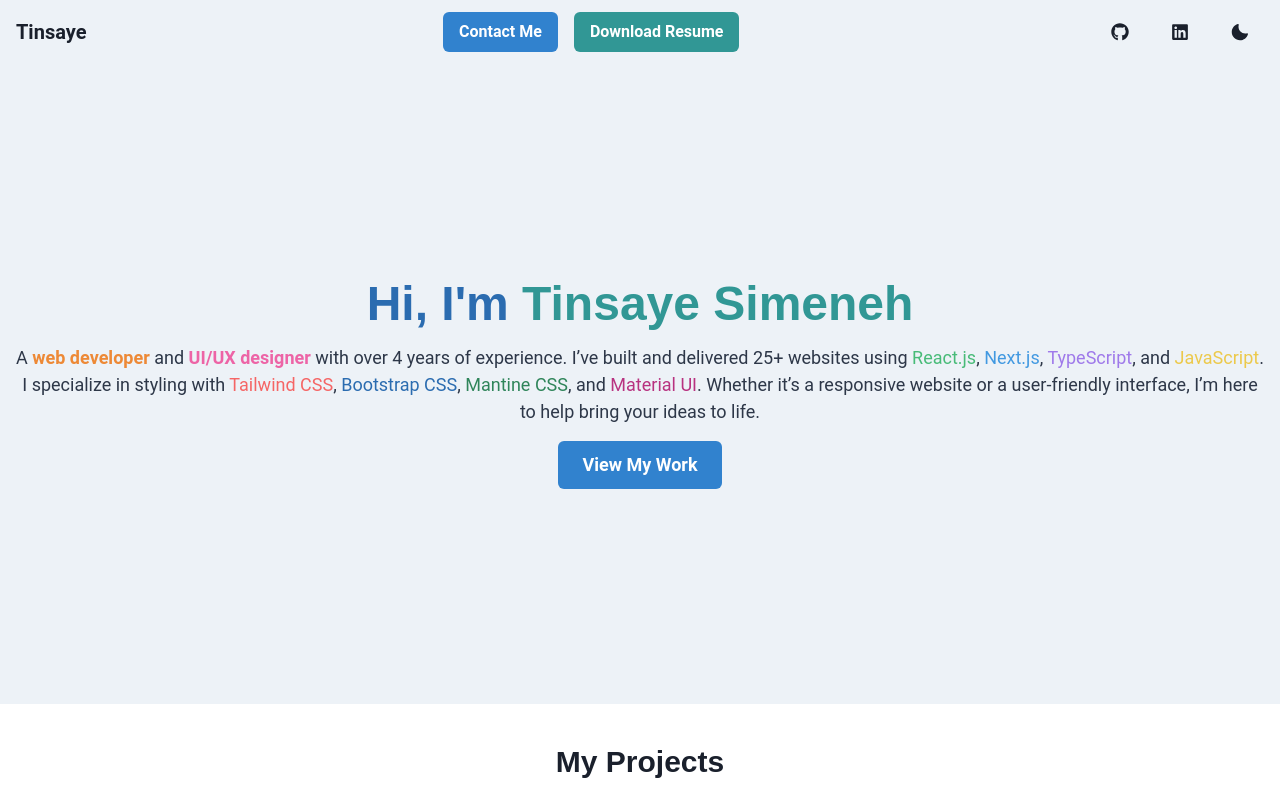
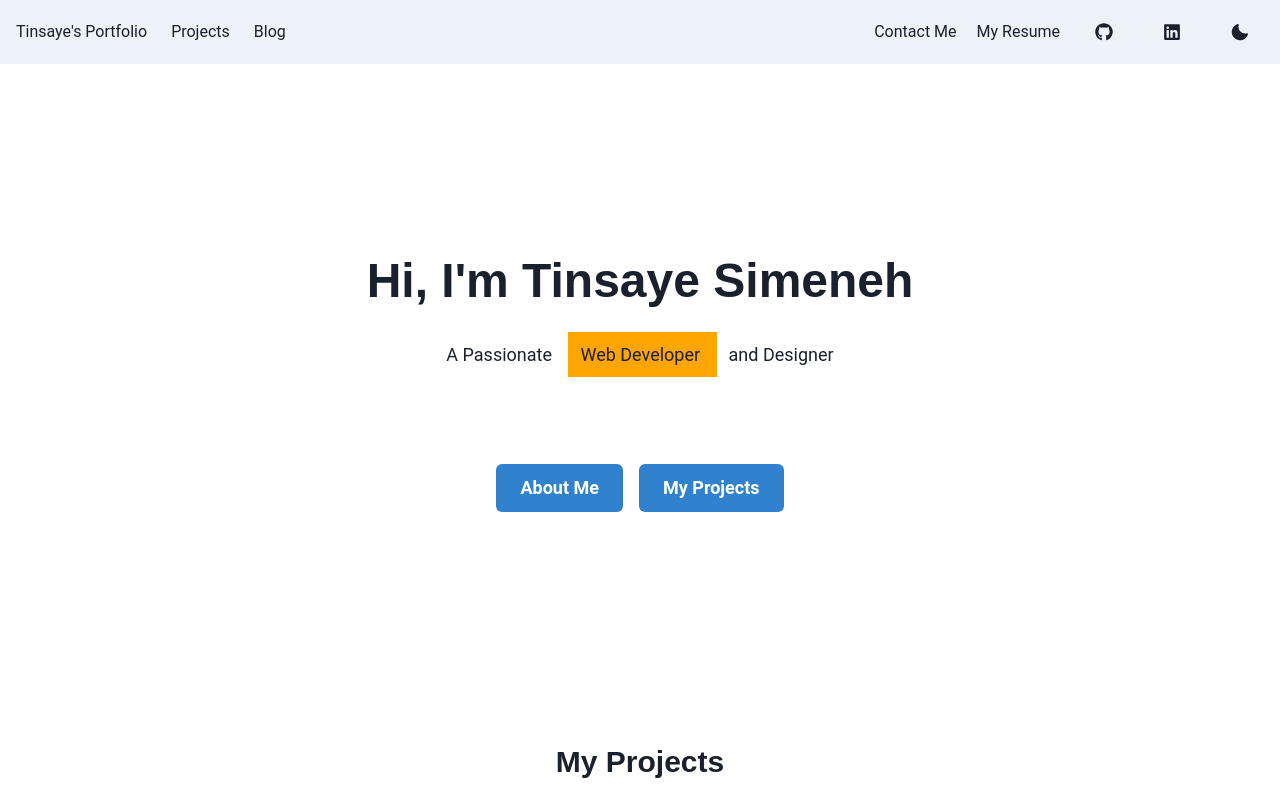
Before and after one commit to tinsaye-simeneh/portfolio, a Next.js app: page / in a window 1280 px wide. Shown: the top 800 px of the page. Built offline with nearby package versions, Linux system fonts and the light colour scheme.

Commit message:
fix: hero page

```diff
--- a/src/app/components/Hero.tsx
+++ b/src/app/components/Hero.tsx
@@ -4,79 +4,33 @@ import {
   Text,
   Button,
   VStack,
-  useColorModeValue,
+  Box,
+  HStack,
 } from "@chakra-ui/react";
 
 const Hero = () => {
-  const bgColor = useColorModeValue("gray.100", "gray.900");
-  const headingColor = useColorModeValue("blue.600", "blue.300");
-  const highlightColor = useColorModeValue("teal.500", "teal.200");
-  const textColor = useColorModeValue("gray.700", "gray.200");
-
   return (
-    <Flex
-      direction="column"
-      align="center"
-      justify="center"
-      h="80vh"
-      bg={bgColor}
-      px={4}
-    >
+    <Flex direction="column" align="center" justify="center" h="80vh" px={4}>
       <VStack spacing={4}>
-        <Heading as="h1" size="2xl" color={headingColor}>
-          Hi, I'm{" "}
-          <Text as="span" color={highlightColor}>
-            Tinsaye Simeneh
-          </Text>
+        <Heading as="h1" size="2xl">
+          Hi, I'm Tinsaye Simeneh
         </Heading>
-        <Text fontSize="lg" textAlign="center" color={textColor}>
-          A{" "}
-          <Text as="span" fontWeight="bold" color="orange.400">
-            web developer
-          </Text>{" "}
-          and{" "}
-          <Text as="span" fontWeight="bold" color="pink.400">
-            UI/UX designer
-          </Text>{" "}
-          with over 4 years of experience. I’ve built and delivered 25+ websites
-          using{" "}
-          <Text as="span" color="green.400">
-            React.js
-          </Text>
-          ,{" "}
-          <Text as="span" color="blue.400">
-            Next.js
-          </Text>
-          ,{" "}
-          <Text as="span" color="purple.400">
-            TypeScript
-          </Text>
-          , and{" "}
-          <Text as="span" color="yellow.400">
-            JavaScript
-          </Text>
-          . I specialize in styling with{" "}
-          <Text as="span" color="red.400">
-            Tailwind CSS
-          </Text>
-          ,{" "}
-          <Text as="span" color="blue.600">
-            Bootstrap CSS
-          </Text>
-          ,{" "}
-          <Text as="span" color="green.600">
-            Mantine CSS
-          </Text>
-          , and{" "}
-          <Text as="span" color="pink.600">
-            Material UI
-          </Text>
-          . Whether it’s a responsive website or a user-friendly interface, I’m
-          here to help bring your ideas to life.
+        <Text fontSize="lg" textAlign="center" mt={5} mb={20}>
+          A Passionate{" "}
+          <Box bgColor="orange" p={3} as="span" mx={3}>
+            {" "}
+            Web Developer{" "}
+          </Box>
+          and Designer
         </Text>
-        <Button as="a" href="#projects" colorScheme="blue" size="lg">
-          View My Work
-        </Button>
+        <HStack spacing={4}>
+          <Button as="a" href="#about" colorScheme="blue" size="lg">
+            About Me
+          </Button>
+          <Button as="a" href="/projects" colorScheme="blue" size="lg">
+            My Projects
+          </Button>
+        </HStack>
       </VStack>
     </Flex>
   );
--- a/src/app/components/Navbar.tsx
+++ b/src/app/components/Navbar.tsx
@@ -22,9 +22,16 @@ const Navbar = () => {
   return (
     <Box bg={bgColor} px={4}>
       <Flex h={16} alignItems={"center"} justifyContent={"space-between"}>
-        <Box fontWeight="bold" fontSize="xl">
-          <Link href="/">Tinsaye</Link>
-        </Box>
+        <HStack spacing={6}>
+          <Link href="/">Tinsaye's Portfolio</Link>
+          <Link as="a" href="/projects">
+            Projects
+          </Link>
+          <Link as="a" href="/blog" download>
+            Blog
+          </Link>
+        </HStack>
+
         <IconButton
           size={"md"}
           icon={isOpen ? <CloseIcon /> : <HamburgerIcon />}
@@ -32,16 +39,15 @@ const Navbar = () => {
           display={{ md: "none" }}
           onClick={isOpen ? onClose : onOpen}
         />
-        <HStack as={"nav"} spacing={4} display={{ base: "none", md: "flex" }}>
-          <Button as="a" href="#contact" colorScheme="blue">
-            Contact Me
-          </Button>
-          <Button as="a" href="/resume.pdf" download colorScheme="teal">
-            Download Resume
-          </Button>
-        </HStack>
+
         <Flex alignItems={"center"}>
-          <HStack spacing={3}>
+          <HStack spacing={5}>
+            <Link as="a" href="/contact">
+              Contact Me
+            </Link>
+            <Link as="a" href="/resume.pdf" download>
+              My Resume
+            </Link>
             <IconButton
               as="a"
               href="https://github.com/your-github-username"
```
